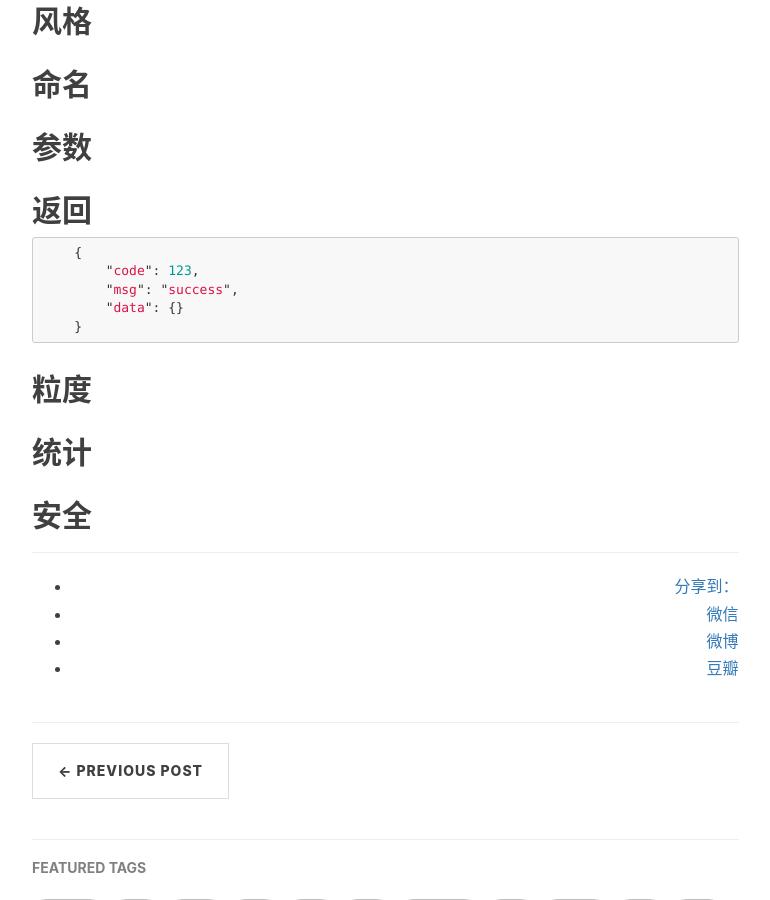
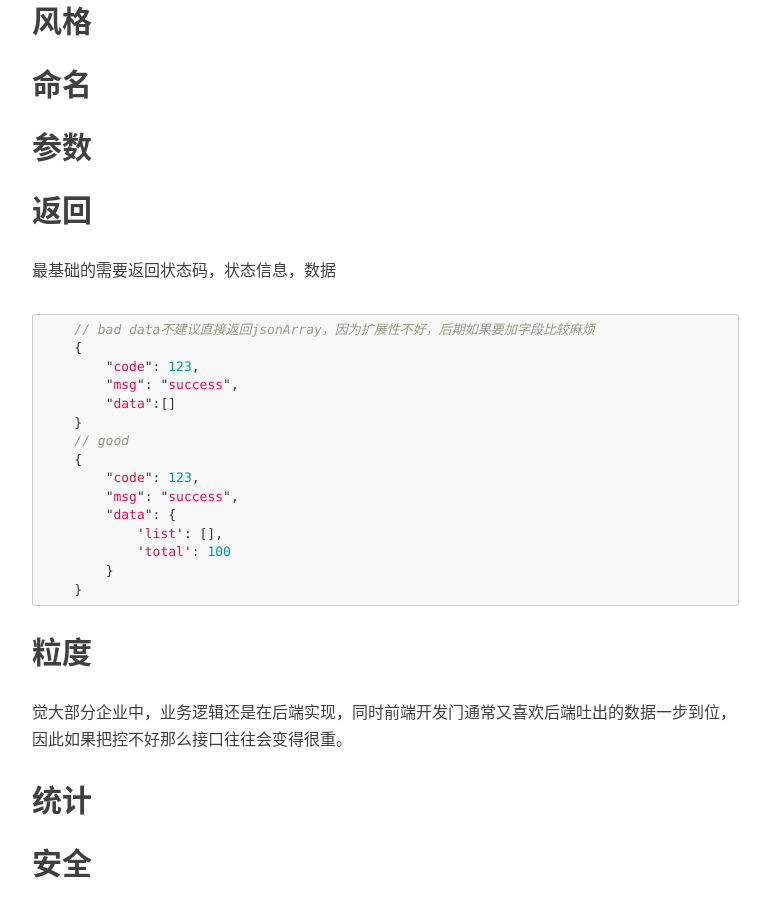
Before and after one commit to bug1024/jeet-blog, a Jekyll site: the page built from _posts/2017-03-30-api-design.md, in a window 1280 px wide and 900 px high, scrolled down 568 px. Shown: the whole window, without its empty margins (233-1003 px from the left). Built offline with Jekyll 4.4.1, drawn with Linux system fonts in a browser that asks for light colours; nearby versions of some CDN libraries; comment, search, counter and statistics services are not loaded.

Commit message:
update post

````diff
--- a/_posts/2017-03-30-api-design.md
+++ b/_posts/2017-03-30-api-design.md
@@ -16,15 +16,27 @@ tags:
 ## 参数
 
 ## 返回
+最基础的需要返回状态码，状态信息，数据
 ```javascript
+    // bad data不建议直接返回jsonArray，因为扩展性不好，后期如果要加字段比较麻烦
     {
         "code": 123,
         "msg": "success",
-        "data": {}
+        "data":[]
+    }
+    // good
+    {
+        "code": 123,
+        "msg": "success",
+        "data": {
+            'list': [],
+            'total': 100
+        }
     }
 ```
 
 ## 粒度
+觉大部分企业中，业务逻辑还是在后端实现，同时前端开发门通常又喜欢后端吐出的数据一步到位，因此如果把控不好那么接口往往会变得很重。
 
 ## 统计
 
````
